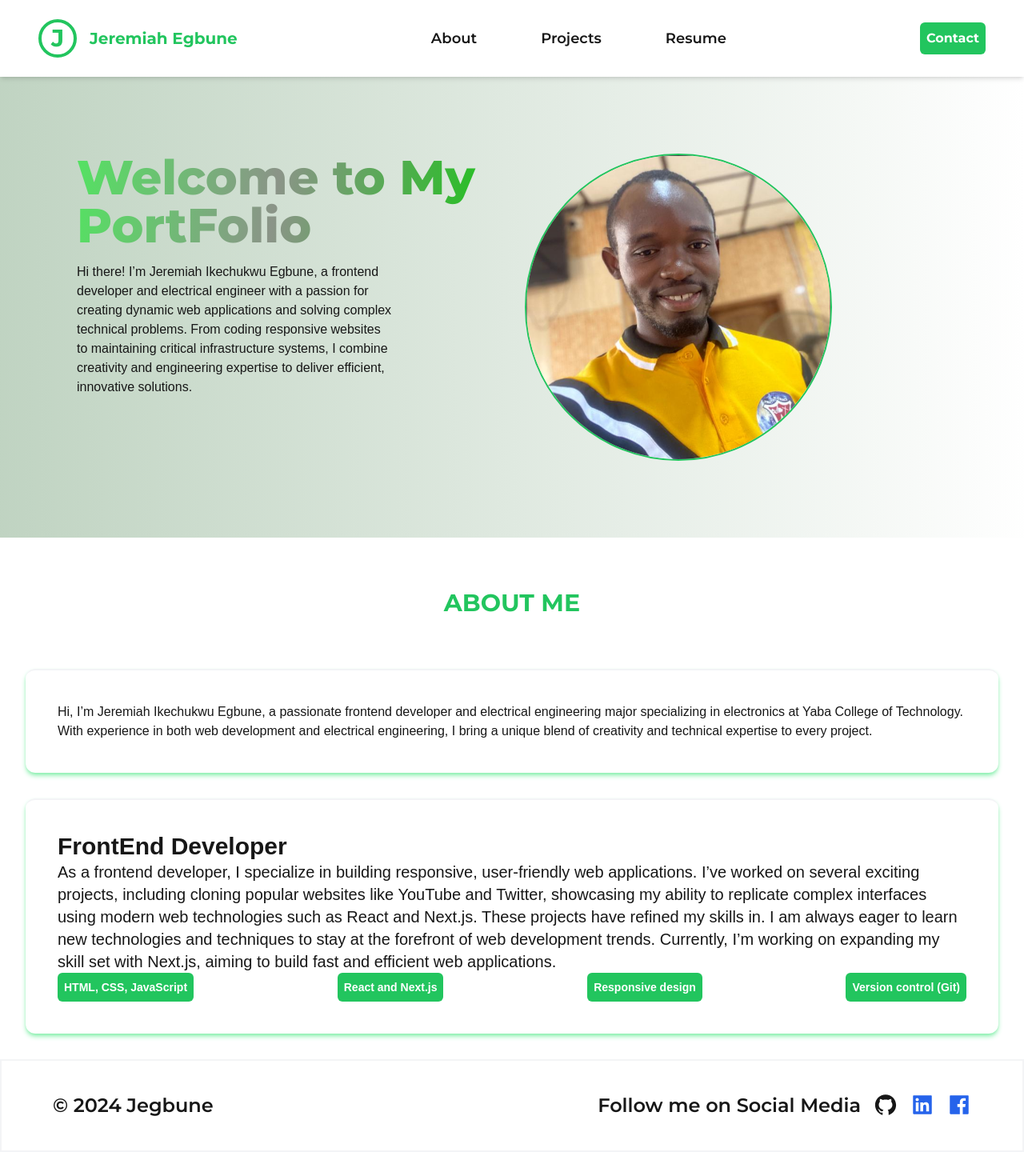
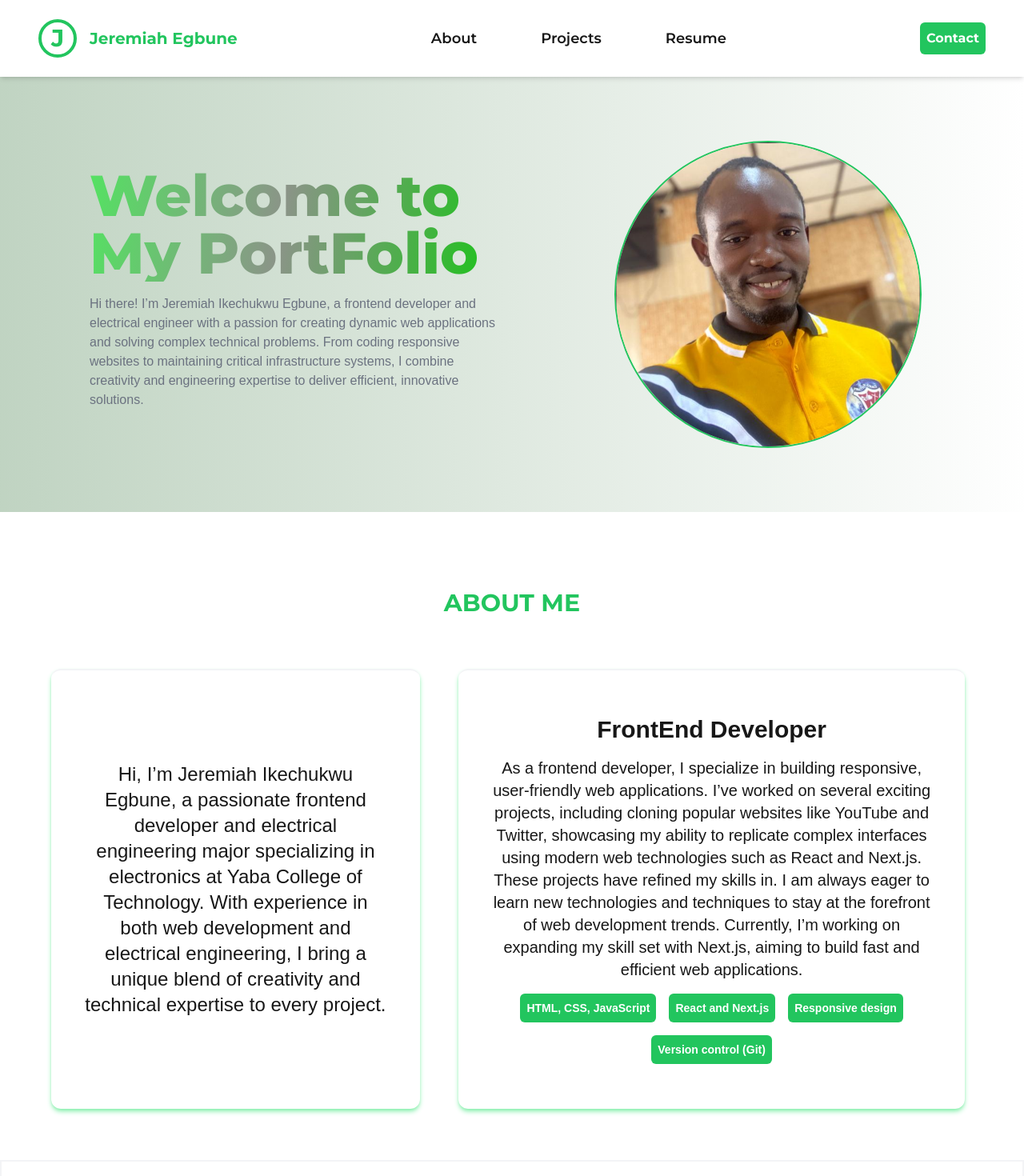
Before and after one commit to jegbune/Jegbune, a Next.js app: page / in a window 1280 px wide. Shown: the top 1470 px of the page at 80% size. Before the commit the page ends 1440 px from the top, so only its background shows below. Built offline with nearby package versions, Linux system fonts and the light colour scheme.

Commit message:
build correction

```diff
--- a/src/app/about.tsx
+++ b/src/app/about.tsx
@@ -1,24 +1,24 @@
-import { Metadata } from 'next'
-import { careers, data } from './data'
+import { careers, data } from "./data"
 
-const metadata:Metadata = {
-  title: 'About'
-}
+
 
 const About = () => {
   return (
-    <div id='about' className='flex flex-col gap-8 bg-white p-8'>
+    <div id='about' className='flex flex-col gap-8 bg-white p-8 md:p-16'>
       <h1 className='font-Montserrat text-3xl text-center font-bold uppercase text-green-500 md:py-8'>About me</h1>
-        <div className="flex flex-col justify-between flex-1 border-t-2 border-gray-100 shadow-green-300 shadow-md rounded-xl p-10">
+
+      <div className="flex flex-col gap-12 md:flex-row">
+        <div className="flex md:w-[40%] text-center flex-col justify-center border-t-2 border-gray-100  items-center text-2xl shadow-green-300 shadow-md rounded-xl p-10">
         {data}
           </div>
-      <div className="flex flex-col md:flex-row gap-12">
+      <div className="flex md:w-[55%] text-center flex-col md:flex-row gap-12">
         {
+          careers && careers.length >0 ?
           careers.map((career, index) => (
         <div key ={index} className="flex flex-col justify-between flex-1 border-t-2 border-gray-100 shadow-green-300 shadow-md rounded-xl p-10">
-          <h1 className='text-3xl font-bold'>{career.title}</h1>
-          <div className="text-xl">{career.desc}</div>
-              <div className="flex gap-4 justify-between items-center text-sm">
+          <h1 className='text-3xl py-4 font-bold'>{career.title}</h1>
+          <div className="text-xl font-light">{career.desc}</div>
+              <div className="flex flex-wrap gap-4 p-4 justify-center items-center text-sm">
                 {career.certs.map( (cert, index) => (
                   <button key={index} className='btn'>{cert}</button>
                 ))}
@@ -26,9 +26,8 @@ const About = () => {
         </div>
 
           ))
-        }
-
-
+          : null        }
+      </div>
       </div>
       </div>
   )
--- a/src/app/components/(Layout Component)/Nav.tsx
+++ b/src/app/components/(Layout Component)/Nav.tsx
@@ -1,7 +1,7 @@
 "use client"
 
 import Link from 'next/link'
-import React, { useEffect, useState } from 'react'
+import { useState } from 'react'
 import { AiFillFacebook, AiFillGithub, AiFillLinkedin, AiOutlineMenu } from 'react-icons/ai'
 
 
@@ -17,10 +17,10 @@ const Nav = () => {
 
   const NavList = () => (
     <>
-      <Link href='#about' scroll={false} className='w-full md:border-b-0 border-b-2 text-center p-2 text-lg'>
+      <Link href='#about' className='w-full md:border-b-0 border-b-2 text-center p-2 text-lg'>
       About
       </Link>
-      <Link href='#projects' scroll={false} className='w-full md:border-b-0 border-b-2 text-center p-2 text-lg'>
+      <Link href='#projects' className='w-full md:border-b-0 border-b-2 text-center p-2 text-lg'>
       Projects
       </Link>
       <Link href='/' className='w-full md:border-b-0 border-b-2 text-center p-2 text-lg'>
--- a/src/app/data.ts
+++ b/src/app/data.ts
@@ -1,20 +1,16 @@
-interface Careers {
-      id: number,
-    title: string,
-    desc: string,
-    certs: string[],
-}
-
-interface CareerProps {
-  careers: Careers[]
-}
+// interface Careers {
+//   id: number,
+//   title: string,
+//   desc: string,
+//   certs: string[],
+// }
 
 export const data = 'Hi, I’m Jeremiah Ikechukwu Egbune, a passionate frontend developer and electrical engineering major specializing in electronics at Yaba College of Technology. With experience in both web development and electrical engineering, I bring a unique blend of creativity and technical expertise to every project.'
 
-export const careers:Careers[] = [
+export const careers = [
   {
     id: 1,
-    title:'FrontEnd Developer',
+    title: 'FrontEnd Developer',
     desc: ` As a frontend developer, I specialize in building responsive, user-friendly web applications. I’ve worked on several exciting projects, including cloning popular websites like YouTube and Twitter, showcasing my ability to replicate complex interfaces using modern web technologies such as React and Next.js. These projects have refined my skills in.
     I am always eager to learn new technologies and techniques to stay at the forefront of web development trends. Currently, I’m working on expanding my skill set with Next.js, aiming to build fast and efficient web applications.`,
     certs: [
--- a/src/app/page.tsx
+++ b/src/app/page.tsx
@@ -4,14 +4,14 @@ import About from "./about";
 export default function Home() {
   return (
     <div>
-      <div className="flex flex-col md:flex-row pt-12 md:p-24 px-8 gap-8">
-        <div className="flex-1">
-          <h1 className="font-Montserrat text-5xl md:text-6xl font-extrabold leading-normal bg-clip-text text-transparent bg-text-gradient">Welcome to My PortFolio</h1>
-          <p className="py-4 md:w-3/4">Hi there! I’m Jeremiah Ikechukwu Egbune, a frontend developer and electrical engineer with a passion for creating dynamic web applications and solving complex technical problems. From coding responsive websites to maintaining critical infrastructure systems, I combine creativity and engineering expertise to deliver efficient, innovative solutions.</p>
+      <div className="flex flex-col md:flex-row py-12 md:p-16 px-8 gap-8">
+        <div className="flex-1 p-12">
+          <h1 className="font-Montserrat text-5xl md:text-7xl font-extrabold leading-normal bg-clip-text text-transparent bg-text-gradient">Welcome to My PortFolio</h1>
+          <p className="py-4 md:w-full text-gray-500">Hi there! I’m Jeremiah Ikechukwu Egbune, a frontend developer and electrical engineer with a passion for creating dynamic web applications and solving complex technical problems. From coding responsive websites to maintaining critical infrastructure systems, I combine creativity and engineering expertise to deliver efficient, innovative solutions.</p>
         </div>
 
-        <div className="flex-1">
-          <div className="rounded-full w-96 h-96 border-2 border-green-500 overflow-hidden">
+        <div className="flex flex-1 justify-center items-center">
+          <div className="rounded-full md:w-full md:h-full lg:w-96 lg:h-96 border-2 border-green-500 overflow-hidden">
             <Image src={profileImg} className="object-cover w-full h-full" alt="dev" loading="lazy" />
           </div>
 
```
